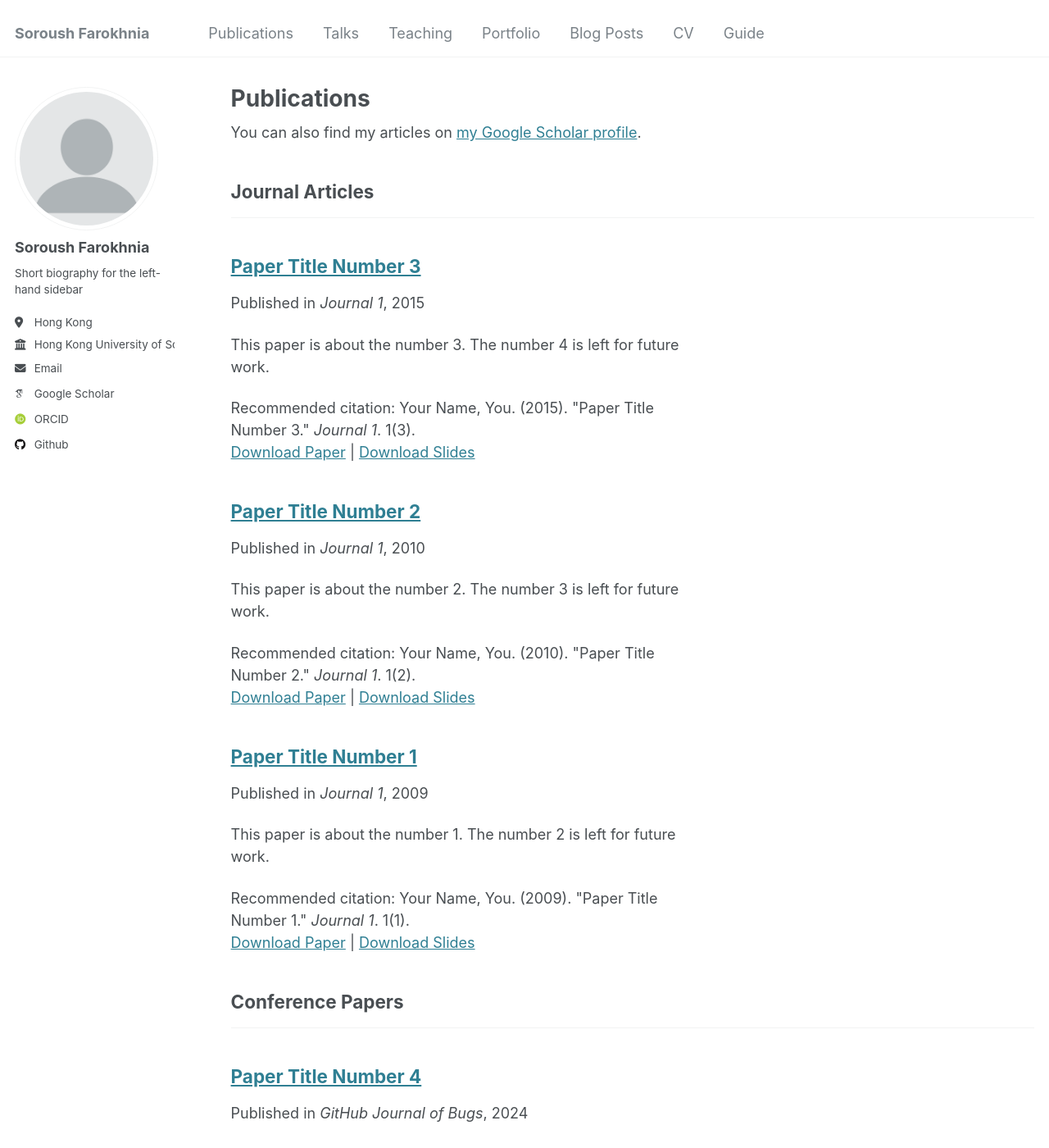
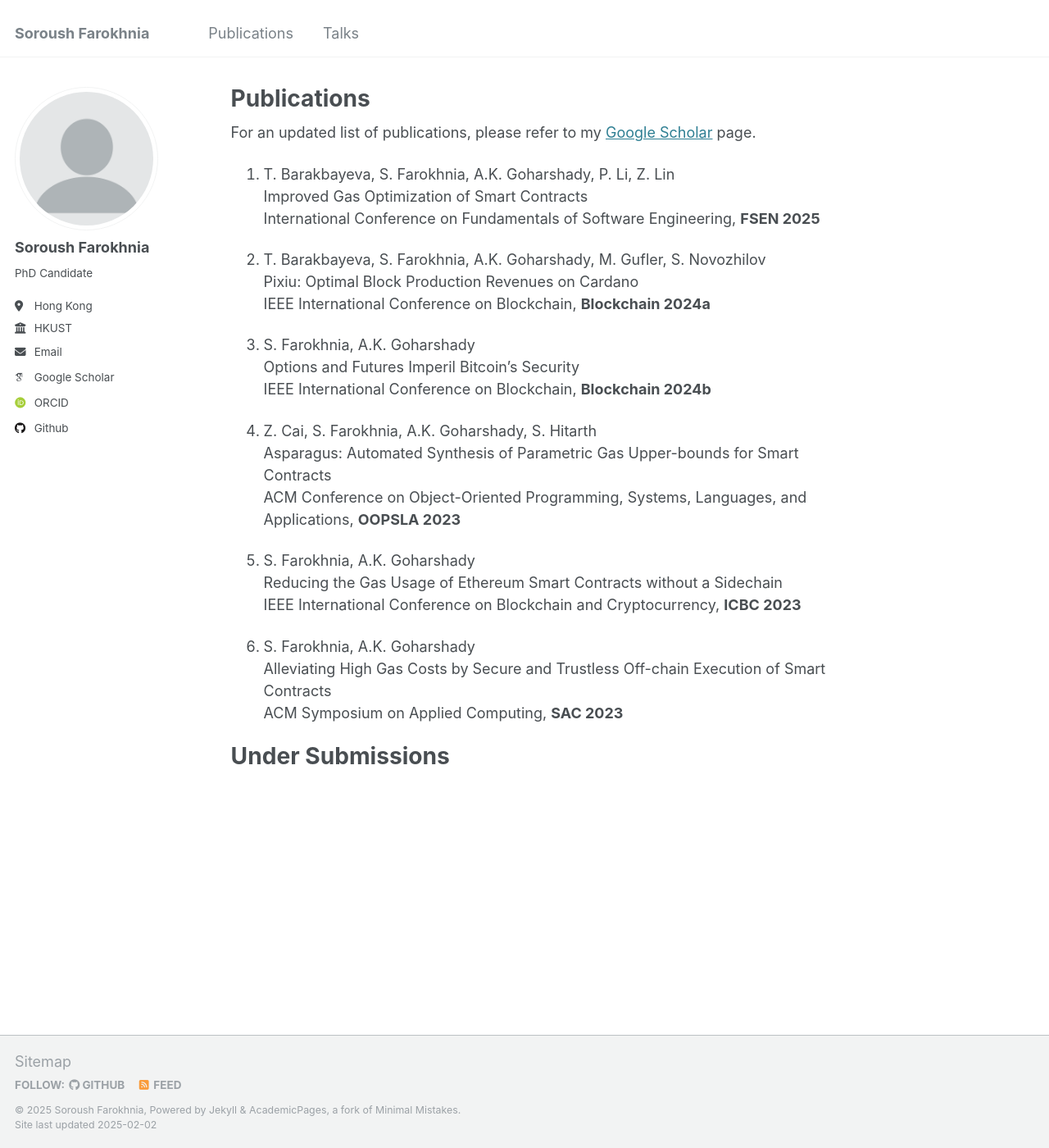
Before and after one commit to destrat18/destrat18.github.io, a Jekyll site: the page built from _pages/publications.md, in a window 1280 px wide and 1400 px high. Shown: the whole window at 82% size. Built offline with Jekyll 4.4.1, drawn with Linux system fonts in a browser that asks for light colours; some web fonts are replaced; some of the changed text lies outside the part shown.

Commit message:
Add publications

```diff
--- a/_config.yml
+++ b/_config.yml
@@ -24,9 +24,9 @@ author:
   avatar           : "profile.png"
   name             : "Soroush Farokhnia"
   pronouns         : # example: "she/her"
-  bio              : "Short biography for the left-hand sidebar"
+  bio              : "PhD Candidate"
   location         : "Hong Kong"
-  employer         : "Hong Kong University of Science and Technology"
+  employer         : "HKUST"
   uri              : # URL
   email            : "sfarokhnia@connect.ust.hk"
 
--- a/_pages/publications.html
+++ /dev/null
@@ -1,33 +0,0 @@
----
-layout: archive
-title: "Publications"
-permalink: /publications/
-author_profile: true
----
-
-{% if site.author.googlescholar %}
-  <div class="wordwrap">You can also find my articles on <a href="{{site.author.googlescholar}}">my Google Scholar profile</a>.</div>
-{% endif %}
-
-{% include base_path %}
-
-<!-- New style rendering if publication categories are defined -->
-{% if site.publication_category %}
-  {% for category in site.publication_category  %}
-    {% assign title_shown = false %}
-    {% for post in site.publications reversed %}
-      {% if post.category != category[0] %}
-        {% continue %}
-      {% endif %}
-      {% unless title_shown %}
-        <h2>{{ category[1].title }}</h2><hr />
-        {% assign title_shown = true %}
-      {% endunless %}
-      {% include archive-single.html %}
-    {% endfor %}
-  {% endfor %}
-{% else %}
-  {% for post in site.publications reversed %}
-    {% include archive-single.html %}
-  {% endfor %}
-{% endif %}
--- /dev/null
+++ b/_pages/publications.md
@@ -0,0 +1,35 @@
+---
+permalink: /publications/
+title: "Publications"
+author_profile: true
+redirect_from:
+  - /publications
+---
+For an updated list of publications, please refer to my [Google Scholar](https://scholar.google.com/citations?user=3Z6Z9QkAAAAJ&hl=en) page.
+
+1. T. Barakbayeva, S. Farokhnia, A.K. Goharshady, P. Li, Z. Lin\\
+Improved Gas Optimization of Smart Contracts\\
+International Conference on Fundamentals of Software Engineering, **FSEN 2025**
+
+1. T. Barakbayeva, S. Farokhnia, A.K. Goharshady, M. Gufler, S. Novozhilov\\
+Pixiu: Optimal Block Production Revenues on Cardano\\
+IEEE International Conference on Blockchain, **Blockchain 2024a**
+
+1. S. Farokhnia, A.K. Goharshady\\
+Options and Futures Imperil Bitcoin’s Security\\
+IEEE International Conference on Blockchain, **Blockchain 2024b**
+
+1. Z. Cai, S. Farokhnia, A.K. Goharshady, S. Hitarth\\
+Asparagus: Automated Synthesis of Parametric Gas Upper-bounds for Smart Contracts\\
+ACM Conference on Object-Oriented Programming, Systems, Languages, and Applications, **OOPSLA 2023**
+
+1. S. Farokhnia, A.K. Goharshady\\
+Reducing the Gas Usage of Ethereum Smart Contracts without a Sidechain\\
+IEEE International Conference on Blockchain and Cryptocurrency, **ICBC 2023**
+
+1. S. Farokhnia, A.K. Goharshady\\
+Alleviating High Gas Costs by Secure and Trustless Off-chain Execution of Smart Contracts\\
+ACM Symposium on Applied Computing, **SAC 2023**
+
+Under Submissions
+======
```
Also changed, not shown: _data/navigation.yml (+10 -10 lines).
